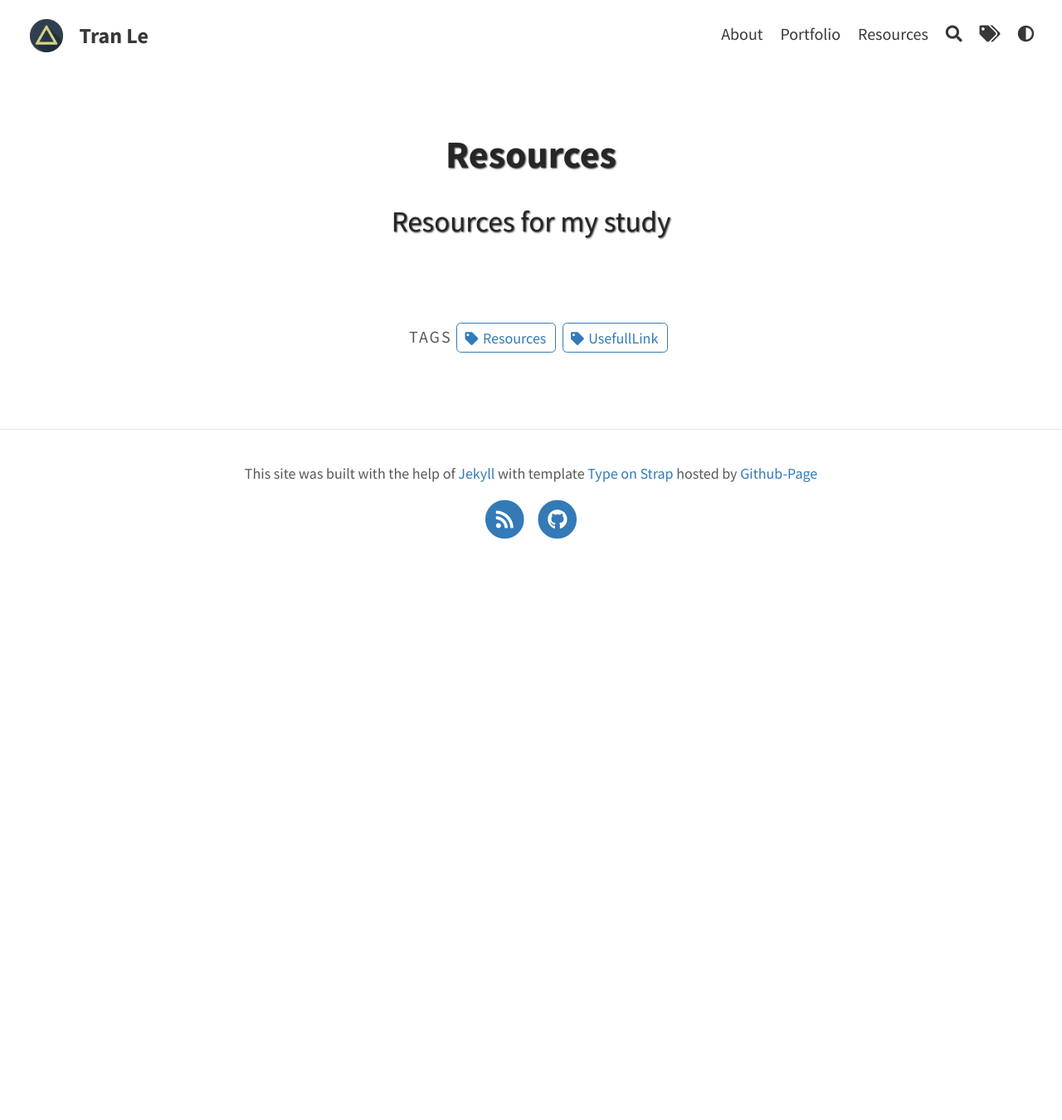
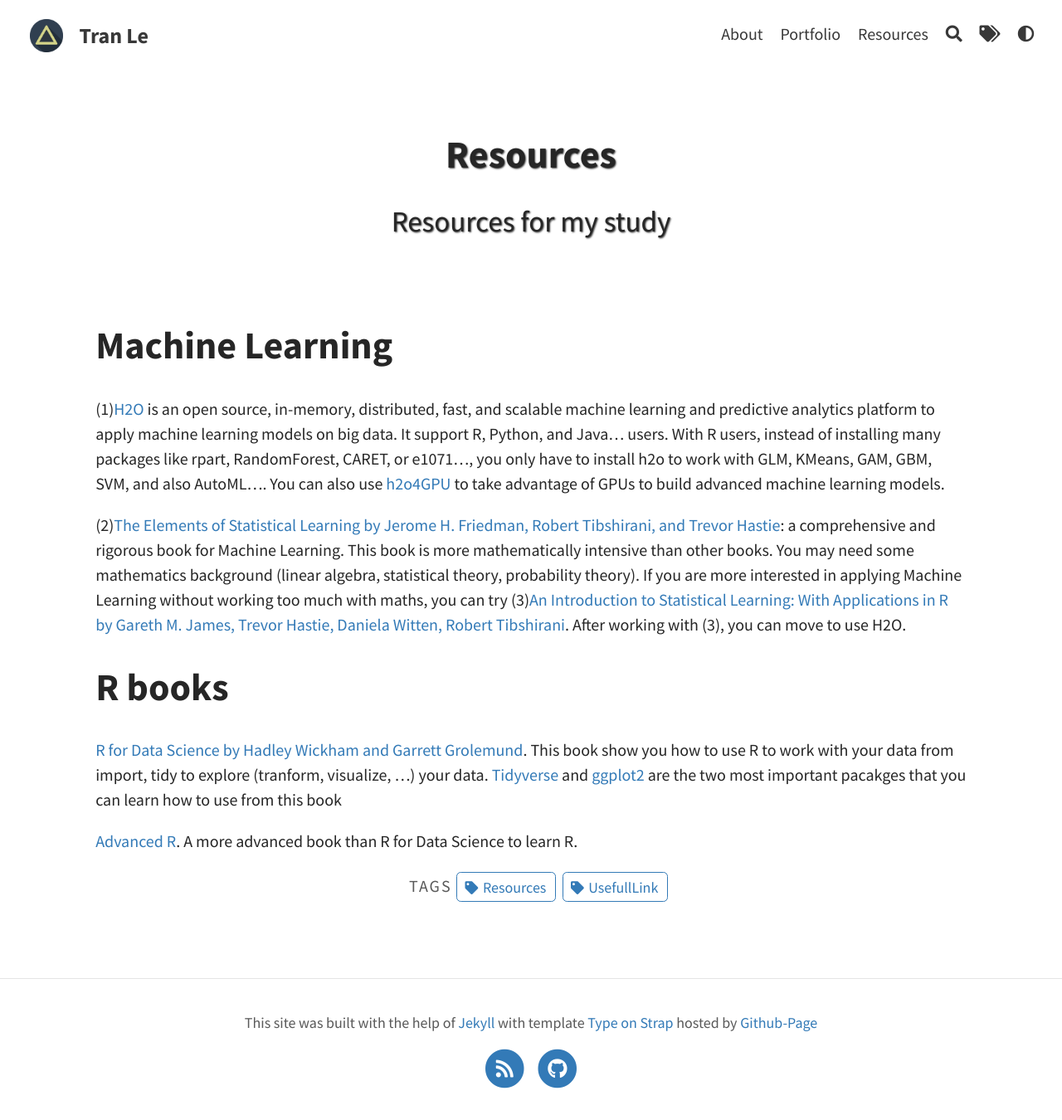
Before and after one commit to tranktle/porfolio, a Jekyll site: the page built from pages/resources.md, in a window 1280 px wide. Shown: the whole page at 83% size. Built offline with Jekyll 4.4.1, drawn with Linux system fonts in a browser that asks for light colours; before the commit the page ends 900 px from its top, so only the background shows below that.

Commit message:
Update resources.md

```diff
--- a/pages/resources.md
+++ b/pages/resources.md
@@ -4,3 +4,15 @@ title: Resources
 subtitle: Resources for my study
 tags: [Resources, UsefullLink]
 ---
+
+# Machine Learning
+
+(1)[H2O](https://docs.h2o.ai/h2o/latest-stable/h2o-docs/welcome.html) is an open source, in-memory, distributed, fast, and scalable machine learning and predictive analytics platform to apply machine learning models on big data. It support R, Python, and Java... users. With R users, instead of installing many packages like rpart, RandomForest, CARET, or e1071..., you only have to install h2o to work with GLM, KMeans, GAM, GBM, SVM, and also AutoML.... You can also use [h2o4GPU](https://www.h2o.ai/blog/h2o-ai-releases-h2o4gpu-the-fastest-collection-of-gpu-algorithms-on-the-market-to-expedite-machine-learning-in-python/) to take advantage of GPUs to build advanced machine learning models.
+
+(2)[The Elements of Statistical Learning by Jerome H. Friedman, Robert Tibshirani, and Trevor Hastie](https://web.stanford.edu/~hastie/ElemStatLearn/): a comprehensive and rigorous book for Machine Learning. This book is more mathematically intensive than other books. You may need some mathematics background (linear algebra, statistical theory, probability theory). If you are more interested in applying Machine Learning without working too much with maths, you can try (3)[An Introduction to Statistical Learning: With Applications in R by Gareth M. James, Trevor Hastie, Daniela Witten, Robert Tibshirani](https://book.huihoo.com/introduction-to-statistical-learning/code.html). After working with (3), you can move to use H2O.
+
+# R books
+
+[R for Data Science by Hadley Wickham and Garrett Grolemund](https://r4ds.had.co.nz/). This book show you how to use R to work with your data from import, tidy to explore (tranform, visualize, ...) your data. [Tidyverse](https://www.tidyverse.org/) and [ggplot2](https://ggplot2.tidyverse.org/) are the two most important pacakges that you can learn how to use from this book
+
+[Advanced R](https://adv-r.hadley.nz/). A more advanced book than R for Data Science to learn R.
```
